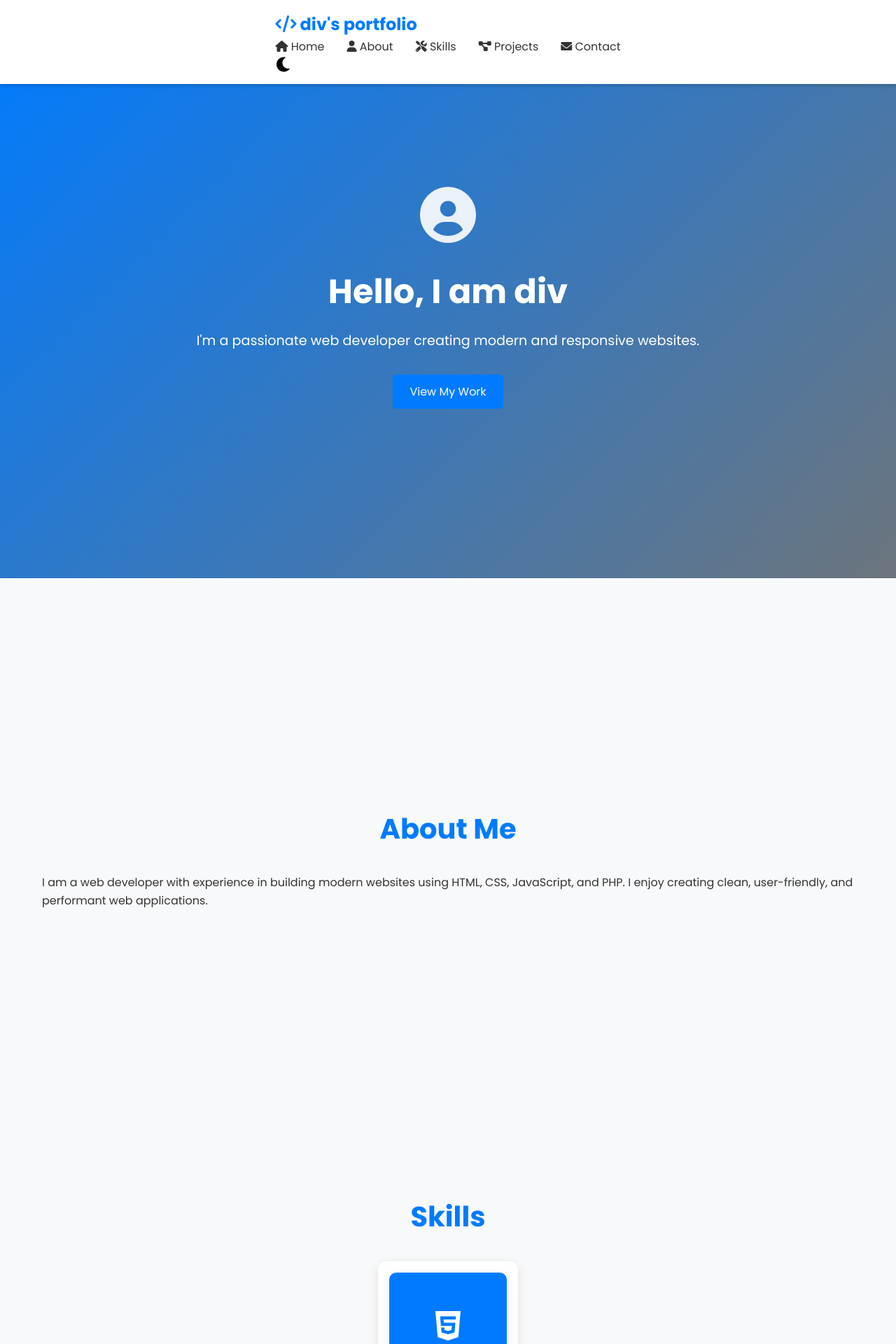
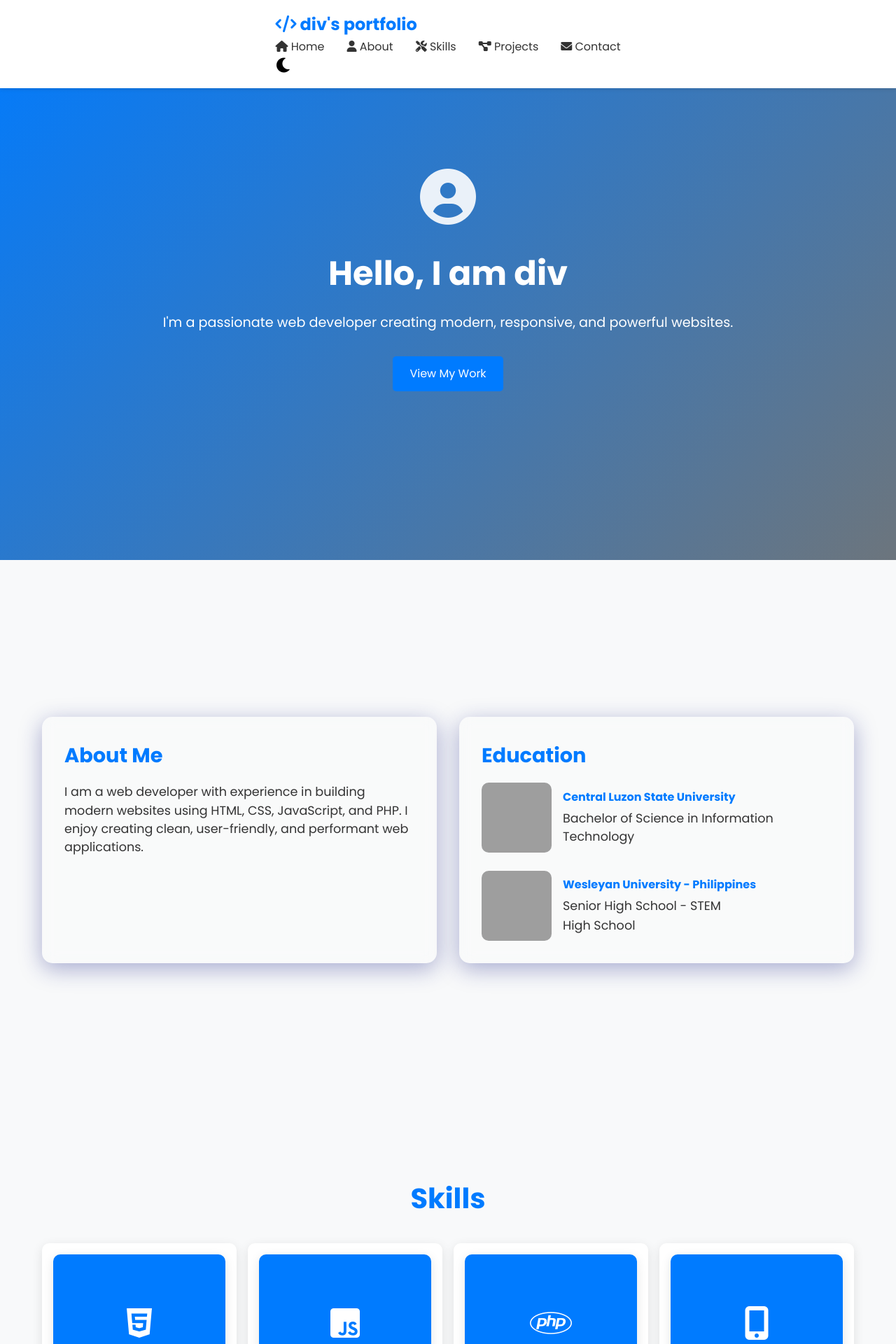
Before and after one commit to Strel-k/div-solutions.io, a PHP site: page / in a window 1280 px wide. Shown: the top 1920 px of the page at 70% size. Run offline with PHP 8.4, Linux system fonts and the light colour scheme; grey boxes are pictures that could not be loaded.

Commit message:
Final modern portfolio website with enhanced design, about me flash cards, education card with image, and theme toggle

```diff
--- a/css/index.css
+++ b/css/index.css
@@ -144,6 +144,64 @@ section {
     background-color: var(--accent-color);
 }
 
+.about-cards {
+    display: flex;
+    gap: 2rem;
+    flex-wrap: wrap;
+    justify-content: center;
+}
+
+.about-card {
+    background: rgba(255, 255, 255, 0.15);
+    backdrop-filter: blur(10px);
+    border-radius: 15px;
+    padding: 2rem;
+    flex: 1 1 300px;
+    box-shadow: 0 8px 32px 0 rgba(31, 38, 135, 0.37);
+    color: var(--text-color);
+    transition: var(--transition);
+}
+
+.about-card h3 {
+    margin-bottom: 1rem;
+    font-size: 1.8rem;
+    color: var(--primary-color);
+}
+
+.about-card p {
+    font-size: 1.1rem;
+    line-height: 1.5;
+}
+
+.about-card:hover {
+    transform: translateY(-10px);
+    box-shadow: 0 12px 40px rgba(31, 38, 135, 0.5);
+}
+
+.education-item {
+    display: flex;
+    align-items: center;
+    gap: 1rem;
+}
+
+.education-item img {
+    width: 100px;
+    height: 100px;
+    border-radius: 10px;
+    object-fit: cover;
+    /* Removed box-shadow as requested */
+    box-shadow: none;
+}
+
+.education-info h4 {
+    margin: 0 0 0.25rem 0;
+    color: var(--primary-color);
+}
+
+.education-info p {
+    margin: 0.1rem 0;
+}
+
 .about-section h2,
 .skills-section h2,
 .projects-section h2,
@@ -156,8 +214,9 @@ section {
 
 /* Skills */
 .skills-list {
-    display: grid;
-    grid-template-columns: repeat(auto-fit, minmax(200px, 1fr));
+    display: flex;
+    flex-wrap: wrap;
+    justify-content: center;
     gap: 1rem;
     list-style: none;
     padding: 0;
@@ -170,13 +229,15 @@ section {
     text-align: center;
     box-shadow: 0 4px 15px rgba(0,0,0,0.1);
     perspective: 1000px;
+    min-width: 250px;
+    flex: 1 1 auto;
 }
 
 /* Flip Card */
 .flip-card {
     background-color: transparent;
     width: 100%;
-    height: 200px;
+    height: 240px;
     perspective: 1000px;
     cursor: pointer;
 }
@@ -201,7 +262,7 @@ section {
 .flip-card-front {
     background-color: var(--primary-color);
     color: white;
-    font-size: 1.2rem;
+    font-size: 1.1rem;
 }
 
 .flip-card-front i {
--- a/index.html
+++ b/index.html
@@ -1,4 +1,3 @@
-<<<<<<< HEAD
 <!DOCTYPE html>
 <html lang="en">
 <head>
@@ -34,179 +33,39 @@
                     <i class="fas fa-user-circle"></i>
                 </div>
                 <h1>Hello, I am div </h1>
-                <p>I'm a passionate web developer creating modern and responsive websites.</p>
+                <p>I'm a passionate web developer creating modern, responsive, and powerful websites.</p>
                 <a href="#projects" class="btn-primary">View My Work</a>
             </div>
         </section>
 
         <section id="about" class="about-section fade-in">
-            <div class="container">
-                <h2>About Me</h2>
+            <div class="container about-cards">
+                <div class="about-card">
+                    <h3>About Me</h3>
                     <p>
                         I am a web developer with experience in building modern websites using HTML, CSS, JavaScript, and PHP.
                         I enjoy creating clean, user-friendly, and performant web applications.
                     </p>
                 </div>
-        </section>
-
-        <section id="skills" class="skills-section fade-in">
-            <div class="container">
-                <h2>Skills</h2>
-                <ul class="skills-list">
-                    <li>
-                        <div class="flip-card">
-                            <div class="flip-card-front">
-                                <i class="fab fa-html5" style="font-size: 3rem;"></i>
-                                <p>HTML5 &amp; CSS3</p>
-                            </div>
-                            <div class="flip-card-back">
-                                <p>Used for structuring and styling all my web projects, including this portfolio. Implemented responsive layouts and modern CSS features like Flexbox and Grid.</p>
+                <div class="about-card education-card">
+                    <h3>Education</h3>
+                    <div class="education-item">
+                       <img src="img/clsu-logo-green.png" alt="XYZ University Logo" />
+                        <div class="education-info">
+                            <h4>Central Luzon State University</h4>
+                            <p>Bachelor of Science in Information Technology</p>
                         </div>
                     </div>
-                    </li>
-                    <li>
-                        <div class="flip-card">
-                            <div class="flip-card-front">
-                                <i class="fab fa-js-square" style="font-size: 3rem;"></i>
-                                <p>JavaScript (ES6+)</p>
-                            </div>
-                            <div class="flip-card-back">
-                                <p>Applied for interactive features like theme toggle, smooth scrolling, and animations. Used in projects for dynamic content and user interactions.</p>
+                    <br>
+                    <div class="education-item">
+                        <img src="img/wup.png" alt="XYZ University Logo" />
+                        <div class="education-info">
+                            <h4>Wesleyan University - Philippines</h4>
+                            <p>Senior High School - STEM</p>
+                            <p> High School</p>
                         </div>
                     </div>
-                    </li>
-                    <li>
-                        <div class="flip-card">
-                            <div class="flip-card-front">
-                                <i class="fab fa-php" style="font-size: 3rem;"></i>
-                                <p>PHP &amp; Laravel</p>
                 </div>
-                            <div class="flip-card-back">
-                                <p>Developed backend for web applications, handling server-side logic, database interactions, and API endpoints in Laravel projects.</p>
-                            </div>
-                        </div>
-                    </li>
-                    <li>
-                        <div class="flip-card">
-                            <div class="flip-card-front">
-                                <i class="fas fa-mobile-alt" style="font-size: 3rem;"></i>
-                                <p>Responsive Design</p>
-                            </div>
-                            <div class="flip-card-back">
-                                <p>Ensured all websites work seamlessly across devices using media queries, flexible layouts, and mobile-first approach.</p>
-                            </div>
-                        </div>
-                    </li>
-                    <li>
-                        <div class="flip-card">
-                            <div class="flip-card-front">
-                                <i class="fab fa-git-alt" style="font-size: 3rem;"></i>
-                                <p>Git &amp; Version Control</p>
-                            </div>
-                            <div class="flip-card-back">
-                                <p>Managed project versions, collaborated with teams, and maintained code history for all development projects.</p>
-                            </div>
-                        </div>
-                    </li>
-                </ul>
-            </div>
-        </section>
-
-        <section id="projects" class="projects-section fade-in">
-            <div class="container">
-                <h2>Projects</h2>
-                <div class="projects-grid">
-                    <article class="project-card">
-                        <h3>CalmnConnect: Mental Health Websie for OSA</h3>
-                        <p>A modern Wenb Application that utilizes OpenAI for feedback, Websocket for live session conferences, and utilizes Python Django for its backend.</p>
-                        <p><strong>Technologies:</strong> OpenAI, Python, Django, HTML5, CSS3, JavaScript, WebSocket, API</p>
-                        <a href="#" class="btn-secondary"><i class="fas fa-external-link-alt"></i> View Project</a>
-                    </article>
-                    <article class="project-card">
-                        <h3>B-Cash: E Wallet Web Application</h3>
-                        <p>A modern Web E Wallet Application that utilizes facial recognition that matches the face of the user's face via camera and compares them with the ID they present. Utilized MySQL for its backend.</p>
-                        <p><strong>Technologies:</strong> Facial Recognition, MySQL, HTML5, CSS3, JavaScript, API</p>
-                        <a href="#" class="btn-secondary"><i class="fas fa-external-link-alt"></i> View Project</a>
-                    </article>
-
-                </div>
-            </div>
-        </section>
-
-        <section id="contact" class="contact-section fade-in">
-            <div class="container">
-                <h2>Contact Me</h2>
-                <form action="https://formspree.io/f/xqadopwk" method="POST" class="contact-form">
-                    <label for="name">Name</label>
-                    <input type="text" id="name" name="name" required />
-
-                    <label for="email">Email</label>
-                    <input type="email" id="email" name="email" required />
-
-                    <label for="message">Message</label>
-                    <textarea id="message" name="message" rows="5" required></textarea>
-
-                    <button type="submit" class="btn-primary">Send Message</button>
-                </form>
-            </div>
-        </section>
-    </main>
-
-    <footer>
-        <div class="container footer-content">
-            <p>&copy; Powered by div. All rights reserved.</p>
-        </div>
-    </footer>
-</body>
-</html>
-=======
-<!DOCTYPE html>
-<html lang="en">
-<head>
-    <meta charset="UTF-8" />
-    <meta name="viewport" content="width=device-width, initial-scale=1" />
-    <title>My Portfolio</title>
-    <link href="https://fonts.googleapis.com/css2?family=Poppins:wght@300;400;600;700&display=swap" rel="stylesheet">
-    <link rel="stylesheet" href="https://cdnjs.cloudflare.com/ajax/libs/font-awesome/6.0.0/css/all.min.css">
-    <link rel="stylesheet" href="css/index.css" />
-    <script defer src="js/script.js"></script>
-</head>
-<body>
-    <header>
-        <nav class="navbar">
-            <div class="container">
-                <a href="#" class="logo"><i class="fas fa-code"></i> div's portfolio</a>
-                <ul class="nav-links">
-                    <li><a href="#hero"><i class="fas fa-home"></i> Home</a></li>
-                    <li><a href="#about"><i class="fas fa-user"></i> About</a></li>
-                    <li><a href="#skills"><i class="fas fa-tools"></i> Skills</a></li>
-                    <li><a href="#projects"><i class="fas fa-project-diagram"></i> Projects</a></li>
-                    <li><a href="#contact"><i class="fas fa-envelope"></i> Contact</a></li>
-                </ul>
-                <button class="theme-toggle" aria-label="Toggle Dark Mode"><i class="fas fa-moon"></i></button>
-            </div>
-        </nav>
-    </header>
-
-    <main>
-        <section id="hero" class="hero-section">
-            <div class="container hero-content">
-                <div class="profile-image">
-                    <i class="fas fa-user-circle"></i>
-                </div>
-                <h1>Hello, I am div </h1>
-                <p>I'm a passionate web developer creating modern and responsive websites.</p>
-                <a href="#projects" class="btn-primary">View My Work</a>
-            </div>
-        </section>
-
-        <section id="about" class="about-section fade-in">
-            <div class="container">
-                <h2>About Me</h2>
-                <p>
-                    I am a web developer with experience in building modern websites using HTML, CSS, JavaScript, and PHP.
-                    I enjoy creating clean, user-friendly, and performant web applications.
-                </p>
             </div>
         </section>
 
@@ -272,55 +131,11 @@
                     <li>
                         <div class="flip-card">
                             <div class="flip-card-front">
-                                <i class="fas fa-plug" style="font-size: 3rem;"></i>
-                                <p>API</p>
-                            </div>
-                            <div class="flip-card-back">
-                                <p>Designed and integrated RESTful APIs to enable communication between frontend and backend services.</p>
-                            </div>
-                        </div>
-                    </li>
-                    <li>
-                        <div class="flip-card">
-                            <div class="flip-card-front">
-                                <i class="fas fa-brain" style="font-size: 3rem;"></i>
-                                <p>OpenAI</p>
-                            </div>
-                            <div class="flip-card-back">
-                                <p>Utilized OpenAI APIs for natural language processing and AI-powered features in projects.</p>
-                            </div>
-                        </div>
-                    </li>
-                    <li>
-                        <div class="flip-card">
-                            <div class="flip-card-front">
                                 <i class="fab fa-python" style="font-size: 3rem;"></i>
                                 <p>Python</p>
                             </div>
                             <div class="flip-card-back">
                                 <p>Developed scripts and backend services using Python for automation and data processing.</p>
-                            </div>
-                        </div>
-                    </li>
-                    <li>
-                        <div class="flip-card">
-                            <div class="flip-card-front">
-                                <i class="fas fa-code" style="font-size: 3rem;"></i>
-                                <p>C/C++</p>
-                            </div>
-                            <div class="flip-card-back">
-                                <p>Implemented performance-critical components and algorithms in C and C++.</p>
-                            </div>
-                        </div>
-                    </li>
-                    <li>
-                        <div class="flip-card">
-                            <div class="flip-card-front">
-                                <i class="fab fa-java" style="font-size: 3rem;"></i>
-                                <p>Java</p>
-                            </div>
-                            <div class="flip-card-back">
-                                <p>Developed object-oriented applications and enterprise solutions using Java.</p>
                             </div>
                         </div>
                     </li>
@@ -346,17 +161,6 @@
                             </div>
                         </div>
                     </li>
-                    <li>
-                        <div class="flip-card">
-                            <div class="flip-card-front">
-                                <i class="fas fa-database" style="font-size: 3rem;"></i>
-                                <p>PostgreSQL</p>
-                            </div>
-                            <div class="flip-card-back">
-                                <p>Implemented advanced database solutions and optimizations using PostgreSQL.</p>
-                            </div>
-                        </div>
-                    </li>
                 </ul>
             </div>
         </section>
@@ -369,13 +173,13 @@
                         <h3>CalmnConnect: Mental Health Websie for OSA</h3>
                         <p>A modern Wenb Application that utilizes OpenAI for feedback, Websocket for live session conferences, and utilizes Python Django for its backend.</p>
                         <p><strong>Technologies:</strong> OpenAI, Python, Django, HTML5, CSS3, JavaScript, WebSocket, API</p>
-                        <a href="#" class="btn-secondary"><i class="fas fa-external-link-alt"></i> View Project</a>
+                        <a href="https://github.com/Strel-k/CalmConnect-Mental-Health" class="btn-secondary"><i class="fas fa-external-link-alt"></i> View Project</a>
                     </article>
                     <article class="project-card">
                         <h3>B-Cash: E Wallet Web Application</h3>
                         <p>A modern Web E Wallet Application that utilizes facial recognition that matches the face of the user's face via camera and compares them with the ID they present. Utilized MySQL for its backend.</p>
                         <p><strong>Technologies:</strong> Facial Recognition, MySQL, HTML5, CSS3, JavaScript, API</p>
-                        <a href="#" class="btn-secondary"><i class="fas fa-external-link-alt"></i> View Project</a>
+                        <a href="https://github.com/Strel-k/Bank-Cash-AJAX-Project" class="btn-secondary"><i class="fas fa-external-link-alt"></i> View Project</a>
                     </article>
 
                 </div>
@@ -408,4 +212,3 @@
     </footer>
 </body>
 </html>
->>>>>>> 850ef64 (Update portfolio with Formspree contact form and Java skill)
```
Lines whose indentation alone changed are shown as unchanged.
